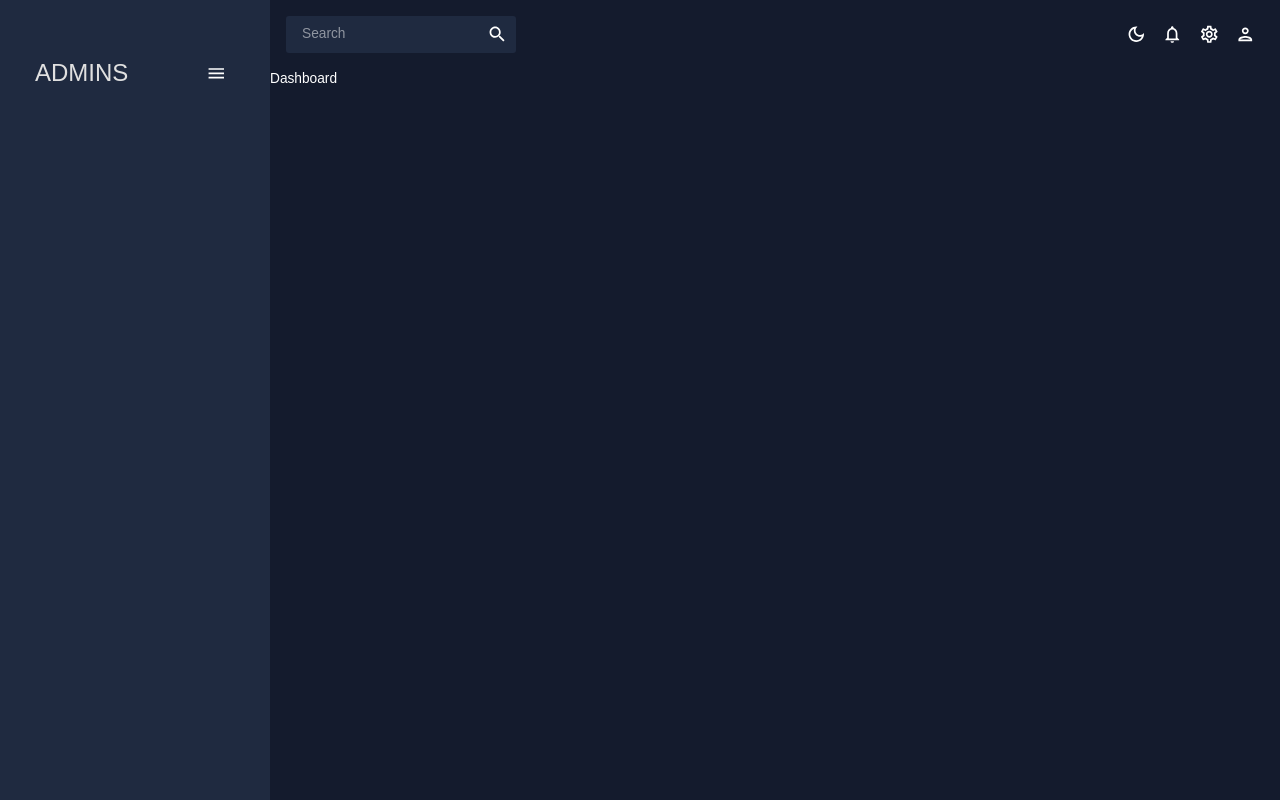
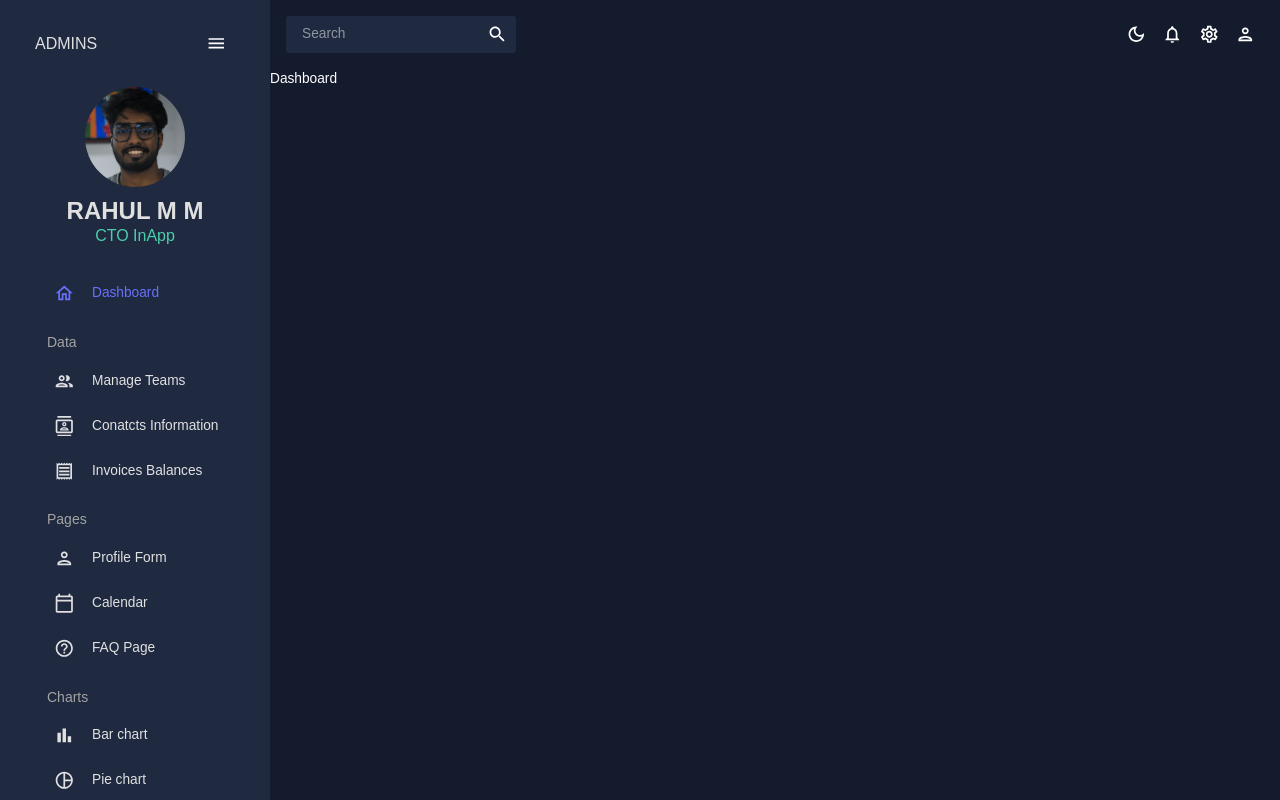
Before and after one commit to Rahulmm7/React-Admin-Dashboard-App, a React (Create React App) app: page / in a window 1280 px wide. Built offline with nearby package versions, Linux system fonts and the light colour scheme.

Commit message:
Sidebar completed

```diff
--- a/src/scenes/global/Sidebar.js
+++ b/src/scenes/global/Sidebar.js
@@ -17,61 +17,215 @@
 import MenuOutlinedIcon from "@mui/icons-material/MenuOutlined";
 import MapOutlinedIcon from "@mui/icons-material/MapOutlined";
 import { flexibleCompare } from "@fullcalendar/core/internal";
+import { LineAxisOutlined } from "@mui/icons-material";
 
+const Item = ({ title, to, icon, selected, setSelected }) => {
+  const theme = useTheme();
+  const colors = tokens(theme.palette.mode);
+  return (
+    <MenuItem
+      active={selected === title}
+      style={{ color: colors.grey[100] }}
+      onClick={() => setSelected(title)}
+      icon={icon}
+    >
+      <Typography>{title}</Typography>
+      <Link to={to} />
+    </MenuItem>
+  );
+};
 
 const Sidebar = () => {
   const theme = useTheme();
   const colors = tokens(theme.palette.mode);
   const [isCollapsed, setIsCollapsed] = useState(false);
-  const [selected,setSelected]=useState("Dashboard");
+  const [selected, setSelected] = useState("Dashboard");
   return (
     <Box
       sx={{
-      "& .pro-sidebar-inner":{
-        background: `${colors.primary[400]} !important`
+        "& .pro-sidebar-inner": {
+          background: `${colors.primary[400]} !important`,
         },
-      "& .pro-icon-wrapper":{
-        backgroundColor: "transparent !important"
+        "& .pro-icon-wrapper": {
+          backgroundColor: "transparent !important",
         },
         "& .pro-inner-item": {
-        padding: "5px 35px 5px 20px !important"
+          padding: "5px 35px 5px 20px !important",
         },
-      "& .pro-inner-item:hover":{
-        color: "#868dfb !impotant"
+        "& .pro-inner-item:hover": {
+          color: "#868dfb !important",
         },
-      "& .pro-inner-item.active":{
-        color: "#6870fa !impotant"
-    }
-    }}>
-
+        "& .pro-menu-item.active": {
+          color: "#6870fa !important",
+        },
+      }}
+    >
       <ProSidebar collapsed={isCollapsed}>
         <Menu iconShape="square">
           {/* menu icon and logo */}
-    <MenuItem onClick={()=>(setIsCollapsed(!isCollapsed))}
-    icon={isCollapsed ? <MenuOutlinedIcon/> : undefined}
+          <MenuItem
+            onClick={() => setIsCollapsed(!isCollapsed)}
+            icon={isCollapsed ? <MenuOutlinedIcon /> : undefined}
             style={{
               margin: "10px 0 20px 0",
-      color: colors.grey[100]
-    }}>
-      </MenuItem>
-      <MenuItem>
+              color: colors.grey[100],
+            }}
+          >
+
+          {/* </MenuItem>
+          <MenuItem> */}
             {!isCollapsed && (
-        <Box display="flex" justifyContent="space-between"  alignItems="center" ml="15px">
-        <Typography  variant="h3" color={colors.grey[100]}>ADMINS</Typography>
-        <IconButton onClick={()=>(setIsCollapsed(!isCollapsed))}>
-          <MenuOutlinedIcon/>
+              <Box
+                display="flex"
+                justifyContent="space-between"
+                alignItems="center"
+                ml="15px"
+              >
+                <Typography variant="h5" color={colors.grey[100]}>
+                  ADMINS
+                </Typography>
+                <IconButton onClick={() => setIsCollapsed(!isCollapsed)}>
+                  <MenuOutlinedIcon />
                 </IconButton>
-        </Box>)}
+              </Box>
+            )}
           </MenuItem>
           {/* user profile */}
+          {!isCollapsed && (
+            <Box mb="25px">
+              <Box display="flex" justifyContent="center" alignItems="center">
+                <img
+                  alt="Profile-user"
+                  width="100px"
+                  height="100px"
+                  src="../../assets/user.JPEG"
+                  style={{ cursor: "pointer", borderRadius: "50%" }}
+                />
+              </Box>
+              <Box textAlign="center">
+                <Typography
+                  variant="h3"
+                  color={colors.grey[100]}
+                  fontWeight="bold"
+                  sx={{ m: "10px 0 0 0" }}
+                >
+                  RAHUL M M
+                </Typography>
+                <Typography variant="h5" color={colors.greenAccent[500]}>
+                  CTO InApp{" "}
+                </Typography>
+              </Box>
+            </Box>
+          )}
+          {/* Menu items */}
+          <Box paddingLeft={isCollapsed ? undefined : "10%"}>
+            <Item
+              title="Dashboard"
+              to="/"
+              icon={<HomeOutlinedIcon />}
+              selected={selected}
+              setSelected={setSelected}
+            />
+            <Typography
+              variant="h6"
+              color={colors.grey[300]}
+              sx={{ m: "15px 0 5px 20px" }}
+            >
+              Data
+            </Typography>
+
+            <Item
+              title="Manage Teams"
+              to="/team"
+              icon={<PeopleOutlinedIcon />}
+              selected={selected}
+              setSelected={setSelected}
+            />
+            <Item
+              title="Conatcts Information"
+              to="/contatcts"
+              icon={<ContactsOutlinedIcon />}
+              selected={selected}
+              setSelected={setSelected}
+            />
+            <Item
+              title="Invoices Balances"
+              to="/invoices"
+              icon={<ReceiptOutlinedIcon />}
+              selected={selected}
+              setSelected={setSelected}
+            />
+
+            <Typography
+              variant="h6"
+              color={colors.grey[300]}
+              sx={{ m: "15px 0 5px 20px" }}
+            >
+              Pages
+            </Typography>
 
 
-
+            <Item
+              title="Profile Form"
+              to="/form"
+              icon={<PersonOutlinedIcon />}
+              selected={selected}
+              setSelected={setSelected}
+            />
+            <Item
+              title="Calendar"
+              to="/calendar"
+              icon={<CalendarTodayOutlinedIcon />}
+              selected={selected}
+              setSelected={setSelected}
+            />
+            <Item
+              title="FAQ Page"
+              to="/faq"
+              icon={<HelpOutlineOutlinedIcon />}
+              selected={selected}
+              setSelected={setSelected}
+            />
+             <Typography
+              variant="h6"
+              color={colors.grey[300]}
+              sx={{ m: "15px 0 5px 20px" }}
+            >
+              Charts
+            </Typography>
+            <Item
+              title="Bar chart"
+              to="/bar"
+              icon={<BarChartOutlinedIcon />}
+              selected={selected}
+              setSelected={setSelected}
+            />
+            <Item
+              title="Pie chart"
+              to="/pie"
+              icon={<PieChartOutlineOutlinedIcon />}
+              selected={selected}
+              setSelected={setSelected}
+            />
+            <Item
+              title="Line chart"
+              to="/line"
+              icon={<TimelineOutlinedIcon />}
+              selected={selected}
+              setSelected={setSelected}
+            />
+            <Item
+              title="Geography"
+              to="/geography"
+              icon={<MapOutlinedIcon />}
+              selected={selected}
+              setSelected={setSelected}
+            />
+          </Box>
         </Menu>
       </ProSidebar>
+    </Box>
+  );
+};
 
-    </Box>
-  )
-}
-
-export default Sidebar
+export default Sidebar;
```
Also changed, not shown: public/assets/user.JPEG (added). Lines whose indentation alone changed are shown as unchanged.
